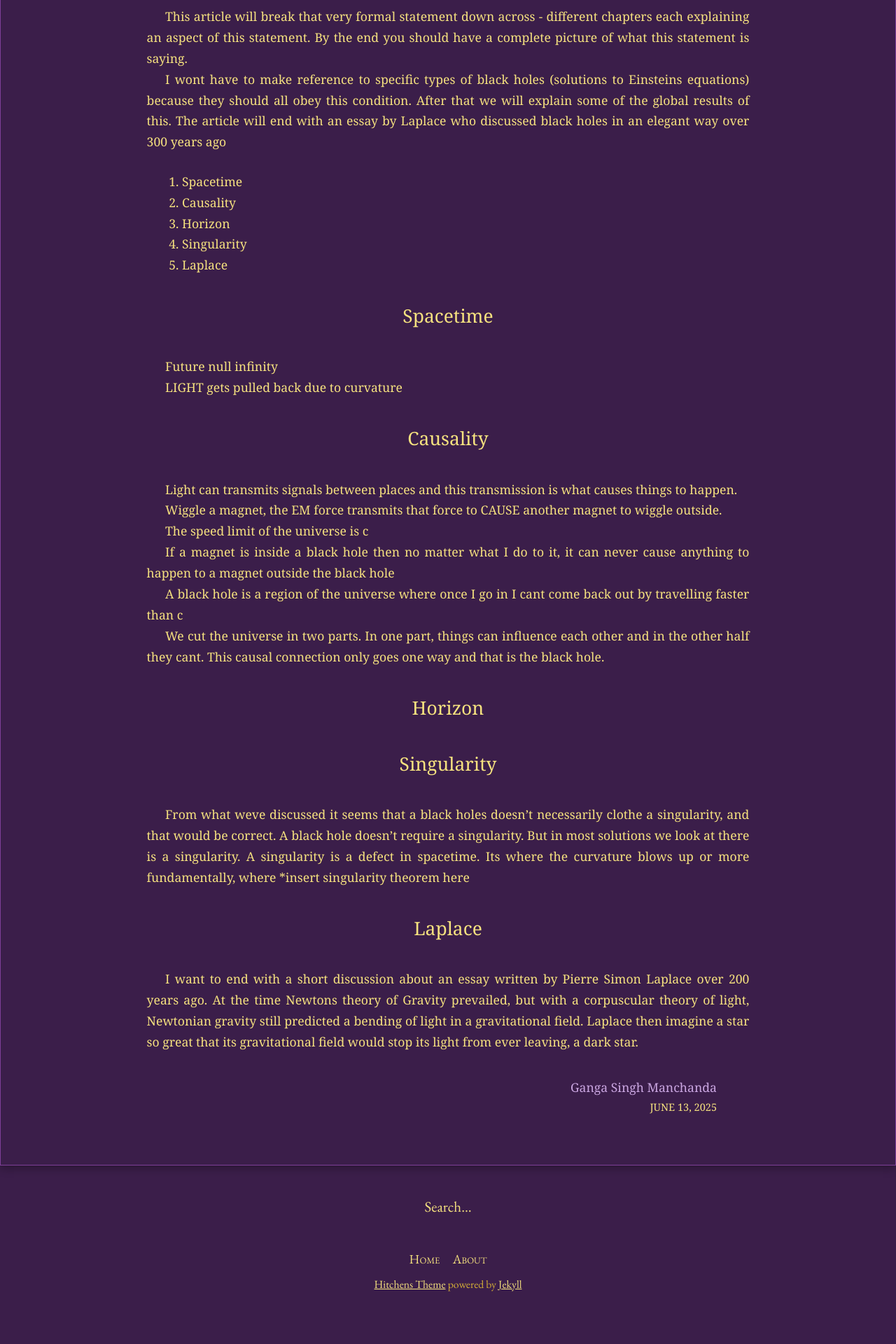
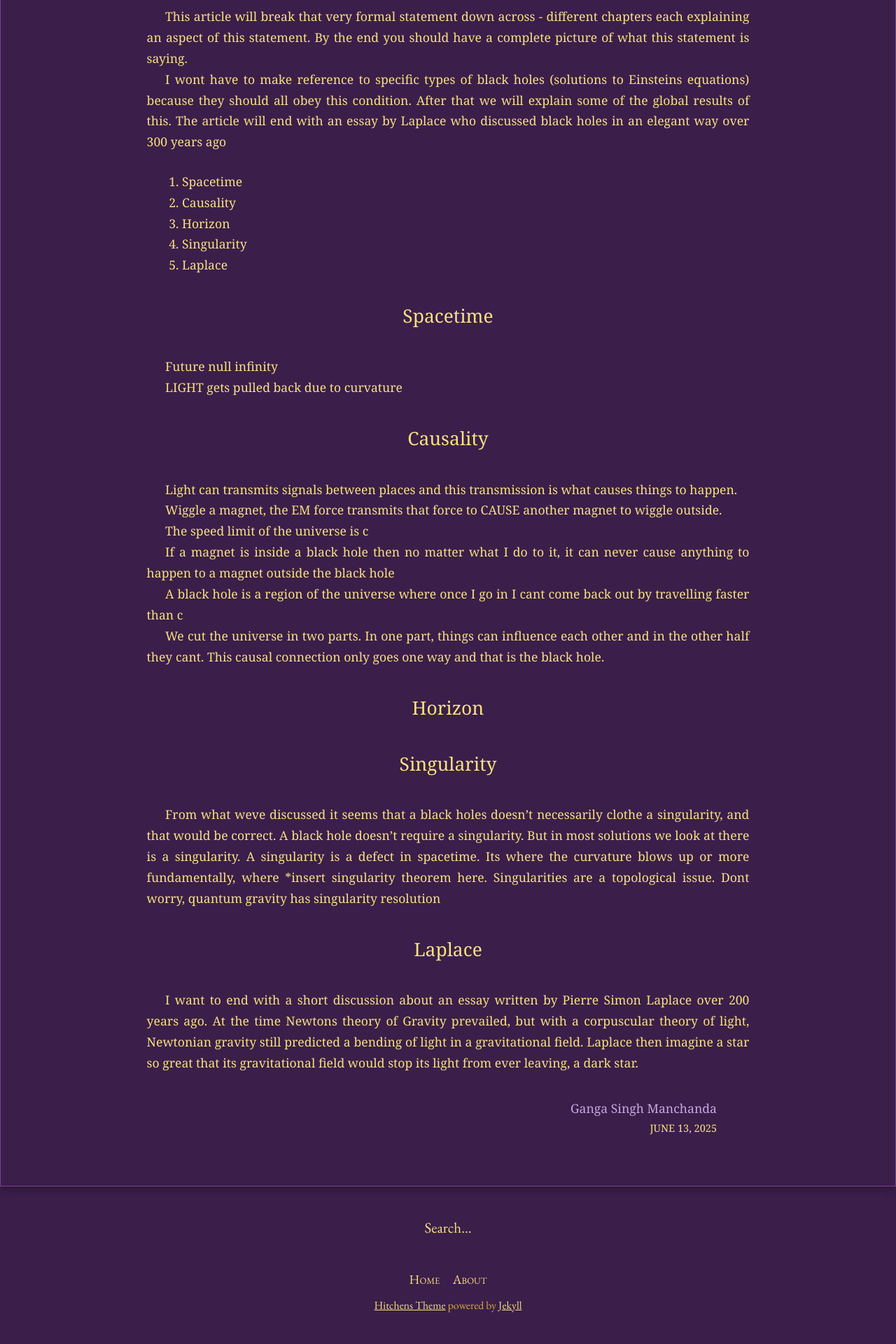
Before and after one commit to GangaSM/Meditations-on-Second-Philosophy, a Jekyll site: the page built from _posts/2025-06-13-blackhole.md, in a window 1280 px wide. Shown: the part 1055-2975 px from the top of the page at 70% size. Built offline with Jekyll 4.4.1, drawn with Linux system fonts in a browser that asks for light colours; before the commit the page ends 2945 px from its top, so only the background shows below that.

Commit message:
Update 2025-06-13-blackhole.md

```diff
--- a/_posts/2025-06-13-blackhole.md
+++ b/_posts/2025-06-13-blackhole.md
@@ -53,7 +53,7 @@ We cut the universe in two parts. In one part, things can influence each other a
 
 ### Singularity
 
-From what weve discussed it seems that a black holes doesn't necessarily clothe a singularity, and that would be correct. A black hole doesn't require a singularity. But in most solutions we look at there is a singularity. A singularity is a defect in spacetime. Its where the curvature blows up or more fundamentally, where *insert singularity theorem here
+From what weve discussed it seems that a black holes doesn't necessarily clothe a singularity, and that would be correct. A black hole doesn't require a singularity. But in most solutions we look at there is a singularity. A singularity is a defect in spacetime. Its where the curvature blows up or more fundamentally, where *insert singularity theorem here. Singularities are a topological issue. Dont worry, quantum gravity has singularity resolution
 
 ### Laplace
 
```
